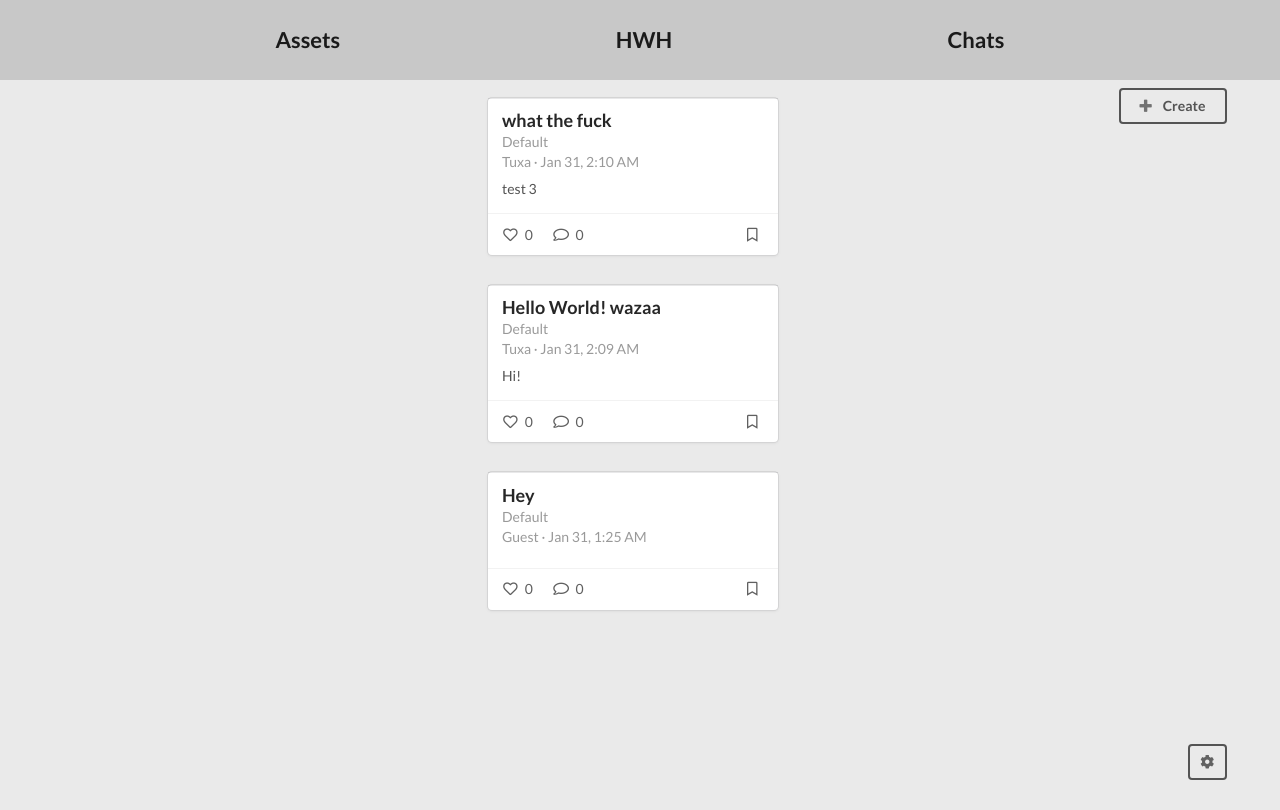
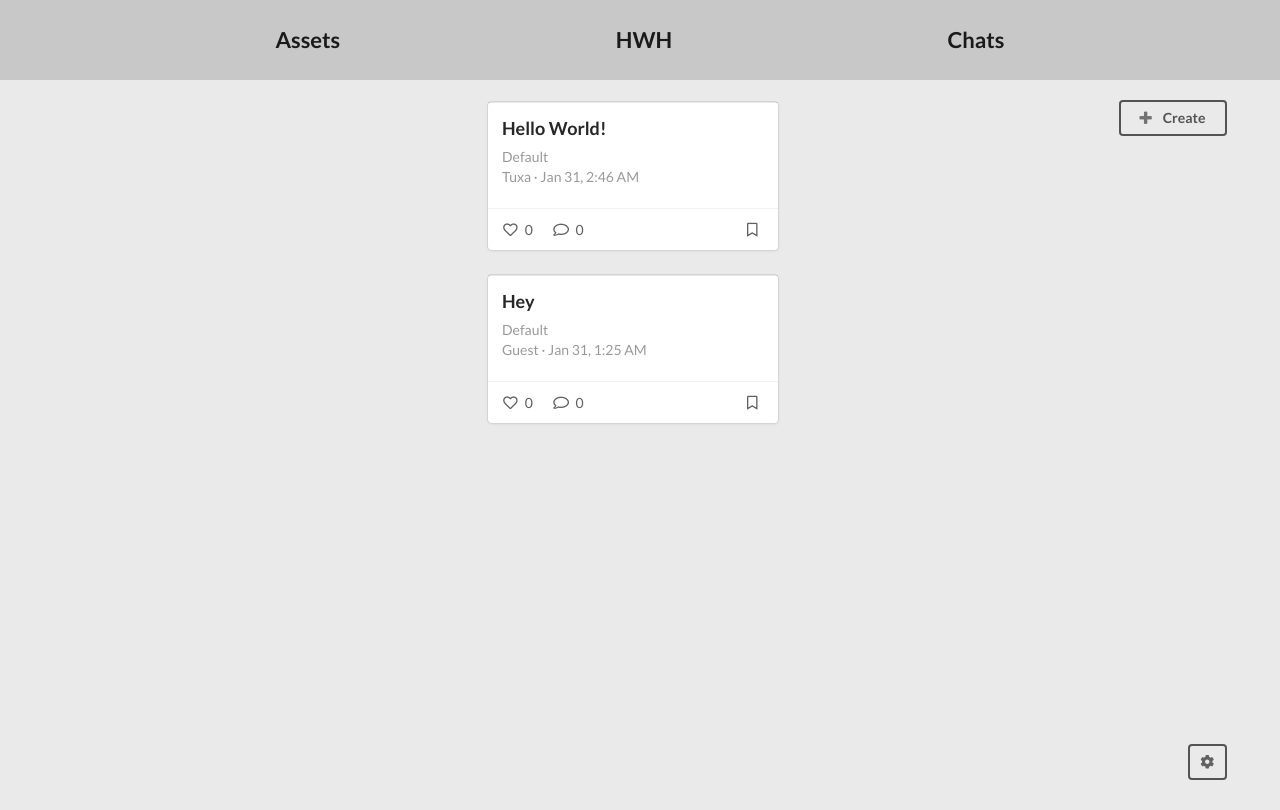
Before and after one commit to Tuxa4Life/HWH-React, a React (Create React App) app: page /assets in a window 1280 px wide. Built offline with nearby package versions, Linux system fonts and the light colour scheme; data requests are answered from the project's data file.

Commit message:
Add: Post Delete

```diff
--- a/db.json
+++ b/db.json
@@ -22,25 +22,14 @@
     },
     {
       "author": "Tuxa",
-      "title": "Hello World! wazaa",
-      "text": "Hi!\n",
+      "title": "Hello World!",
+      "text": "",
       "authorId": 1,
       "subject": "Default",
       "likes": [],
       "comments": [],
-      "date": "Jan 31, 2:09 AM",
+      "date": "Jan 31, 2:46 AM",
       "id": 2
-    },
-    {
-      "author": "Tuxa",
-      "title": "what the fuck",
-      "text": "test 3 \n",
-      "authorId": 1,
-      "subject": "Default",
-      "likes": [],
-      "comments": [],
-      "date": "Jan 31, 2:10 AM",
-      "id": 3
     }
   ]
 }
--- a/src/Assets/styles/Assets.css
+++ b/src/Assets/styles/Assets.css
@@ -5,7 +5,7 @@
 }
 .assets-container .button.create {
   position: absolute;
-  top: 20px;
+  top: 10px;
   right: 50px;
 }
 .assets-container .post-upload {
@@ -37,6 +37,7 @@
 .assets-container .post-container {
   width: 100%;
   height: auto;
+  margin-top: 10px;
   display: flex;
   align-items: center;
   justify-content: center;
--- a/src/Assets/styles/Assets.scss
+++ b/src/Assets/styles/Assets.scss
@@ -6,7 +6,7 @@
 
     .button.create {
         position: absolute;
-        top: 20px; right: 50px;
+        top: 10px; right: 50px;
     }
 
     .post-upload {
@@ -43,6 +43,7 @@
     .post-container {
         width: 100%;
         height: auto;
+        margin-top: 10px; // floating button -10px
 
         display: flex;
         align-items: center;
--- a/src/Components/Post.jsx
+++ b/src/Components/Post.jsx
@@ -1,6 +1,7 @@
 import React, { useState } from "react";
 import PostTools from "./PostExtras/PostTools";
 import EditPost from "./PostExtras/EditPost";
+import DeletePost from "./PostExtras/DeletePost";
 
 const Post = ({ content, isOwn }) => {
     const [toolsOpen, setToolsOpen] = useState(false)
@@ -9,18 +10,22 @@ const Post = ({ content, isOwn }) => {
     const [editOpen, setEditOpen] = useState(false)
     const toggleEdit = () => setEditOpen(!editOpen)
 
+    const [deleteOpen, setDeleteOpen] = useState(false)
+    const toggleDelete = () => setDeleteOpen(!deleteOpen)
+
     return (
-        <div className="card" style={{margin: '30px 0 0 0', position: 'relative'}}>
+        <div className="card" style={{position: 'relative'}}>
             <i onClick={toggleTools} style={{display: `${isOwn ? 'block' : 'none'}`, position: 'absolute', top: '10px', right: '10px'}} className="ellipsis horizontal icon"></i>
-            { toolsOpen ? <PostTools toggleEdit={toggleEdit}/> : null }
+            { toolsOpen ? <PostTools toggleEdit={toggleEdit} toggleDelete={toggleDelete} /> : null }
 
             <div className="content">
-                <div className="header">{content.title}</div>
+                <h3 className="header" style={{margin: '0 0 7px 0'}}>{content.title}</h3>
                 <div className="meta"> {content.subject} <br />  {content.author} · {content.date}</div>
                 <div className="description">{content.text}</div>
             </div>
 
             { editOpen ? <EditPost toggleEdit={toggleEdit} toggleTools={toggleTools} content={content} /> : null }
+            { deleteOpen ? <DeletePost toggleDelete={toggleDelete} toggleTools={toggleTools} content={content} /> : null }
 
             <div className="extra" style={{display: 'flex', justifyContent: 'space-between', color: 'rgb(96, 96, 96)'}}>
                 <span>
--- /dev/null
+++ b/src/Components/PostExtras/DeletePost.jsx
@@ -0,0 +1,34 @@
+import React from "react";
+import Post from "../Post";
+import usePostsContext from "../../Hooks/usePostsContext";
+
+const DeletePost = ({ toggleDelete, toggleTools, content }) => {
+    const { deletePost } = usePostsContext()
+
+    const _delete = () => {
+        deletePost(content.id)
+
+        toggleDelete()
+        toggleTools()
+    }
+
+    return (
+        <div style={{position: 'fixed', top: '0', left: '0', width: '100%', height: '100dvh', display: 'flex', alignItems: 'center', justifyContent: 'center', zIndex: '4'}}>
+            <div className="card" style={{background: 'white', border: '1px black solid', borderRadius: '7px', padding: '15px', minWidth: '270px'}}>
+                <div className="content">
+                    <h4 style={{width: '100%', textAlign: 'center'}} className="header">Are you sure deleting this post?</h4>
+                    <div style={{padding: '15px', margin: '20px 0', borderRadius: '7px', boxShadow: '0 1px 3px 0 #d4d4d5, 0 0 0 1px #d4d4d5'}}>
+                        <Post content={content} isOwn={false}/>
+                    </div>
+                </div>
+
+                <div className="btn-holder" style={{display: 'flex', justifyContent: 'right'}}>
+                    <button onClick={_delete} className="ui red inverted button">Delete</button>
+                    <button onClick={toggleDelete} className="ui button">Cancel</button>
+                </div>
+            </div>
+        </div>
+    )
+}
+
+export default DeletePost;
--- a/src/Components/PostExtras/PostTools.jsx
+++ b/src/Components/PostExtras/PostTools.jsx
@@ -1,12 +1,12 @@
 import React from "react";
 
-const PostTools = ({ toggleEdit }) => {
+const PostTools = ({ toggleEdit, toggleDelete }) => {
     return (
         <span style={{display: 'flex', position: 'absolute', top: '0px', right: '-55px', flexDirection: 'column', padding: '5px 1px 5px 5px', backgroundColor: 'white', alignItems: 'center', justifyContent: 'center', boxShadow: '0 1px 3px 0 #d4d4d5, 0 0 0 1px #d4d4d5', borderRadius: '7px'}}>
             <button onClick={toggleEdit} className="ui icon secondary inverted button" style={{marginBottom: '5px'}}>
                 <i className="pencil icon"></i>
             </button>
-            <button className="ui icon secondary inverted    button">
+            <button onClick={toggleDelete} className="ui icon secondary inverted    button">
                 <i className="trash  icon"></i>
             </button>
         </span>
--- a/src/Context/postsContext.js
+++ b/src/Context/postsContext.js
@@ -32,9 +32,15 @@ const Provider = ({ children }) => {
     }
 
     const editPost = (id, data) => axios.put(`http://localhost:3001/posts/${id}`, data)
+    const deletePost = (id) =>  {
+        axios.delete(`http://localhost:3001/posts/${id}`)
+
+        let output = posts.filter(e => e.id !== id)
+        setPosts(output)
+    }
 
     const dataToShare = {
-        posts, uploadPost, fetchPosts, getPost, editPost
+        posts, uploadPost, fetchPosts, getPost, editPost, deletePost
     }
 
     return (
```
Also changed, not shown: 1 other file (tests, documents, lock files or other folders).
